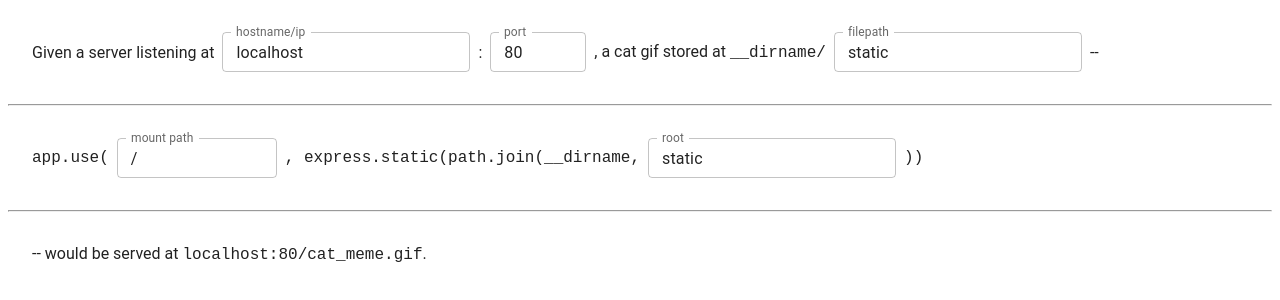
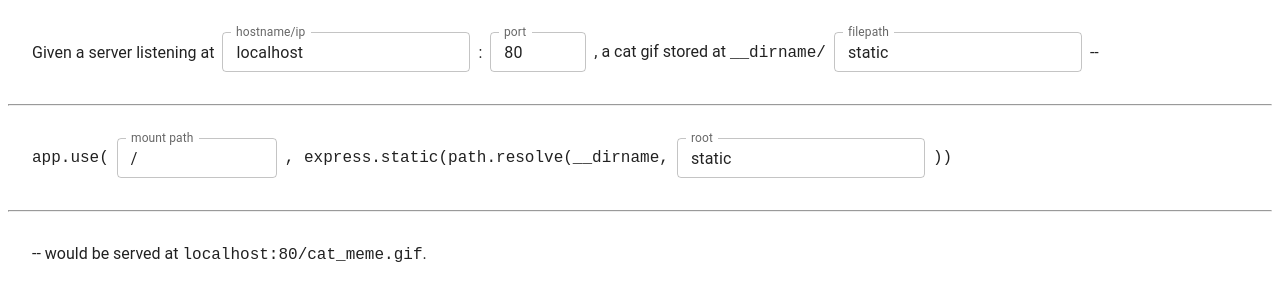
Before and after one commit to tylershelton/staticroutes, a React app: page / in a window 1280 px wide. Shown: the top 300 px of the page. Built offline with nearby package versions, Linux system fonts and the light colour scheme.

Commit message:
Change example code to the (more resilient) `path.resolve`

```diff
--- a/client/components/ExpressStatic.tsx
+++ b/client/components/ExpressStatic.tsx
@@ -43,7 +43,7 @@ const ExpressStatic = (): JSX.Element => {
         size='small'
         onChange={handleChangeHttpRoute}
       />
-      <pre>, express.static(path.join(__dirname,</pre>
+      <pre>, express.static(path.resolve(__dirname,</pre>
       <TextField
         id='express_static_root'
         label='root'
```
